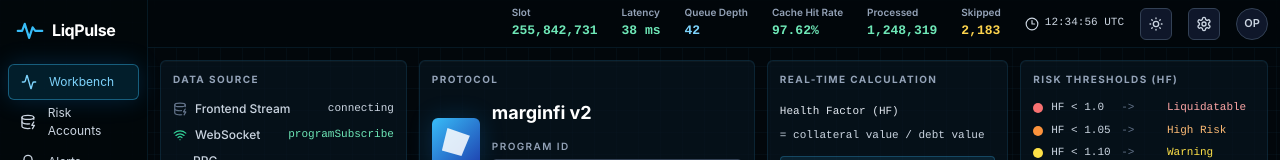
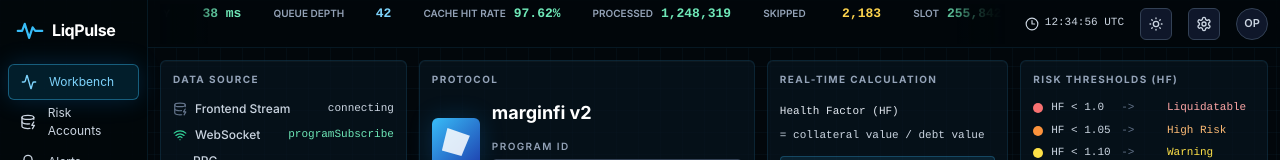
Before and after one commit to honey1129/LiqPulse, a React (Vite) app in the folder front/: page / in a window 1280 px wide. Shown: the top 160 px of the page. Built offline with nearby package versions, Linux system fonts and the light colour scheme; no server answers.

Commit message:
feat: implement marquee effect for stats display in TopBar component

```diff
--- a/front/src/components/TopBar.tsx
+++ b/front/src/components/TopBar.tsx
@@ -17,17 +17,36 @@
   neutral: "text-slate-900 dark:text-slate-200",
 };
 
+function StatStrip({ stats }: { stats: RadarStat[] }) {
+  return (
+    <div className="topbar-marquee-track flex w-max items-center">
+      {[0, 1].map((copy) => (
+        <div key={copy} className="flex items-center gap-8 pr-8">
+          {stats.map((item) => (
+            <div key={`${copy}-${item.label}`} className="grid min-w-[118px] grid-cols-[auto_1fr] items-baseline gap-2">
+              <div className="text-[10px] font-semibold uppercase text-slate-700 dark:text-slate-400">{item.label}</div>
+              <div className={`truncate text-right font-mono text-[13px] font-bold ${statTone[item.tone ?? "neutral"]}`}>
+                {item.value}
+              </div>
+            </div>
+          ))}
+        </div>
+      ))}
+    </div>
+  );
+}
+
 export function TopBar({ stats, theme, onToggleTheme, settingsActive, onOpenSettings }: TopBarProps) {
   return (
     <header className="flex h-12 items-center border-b border-slate-200/80 bg-white/85 px-3 backdrop-blur dark:border-sky-400/10 dark:bg-ink-950/80">
-      <div className="flex flex-1 items-center justify-end gap-6">
-        {stats.map((item) => (
-          <div key={item.label} className="min-w-fit">
-            <div className="text-[10px] font-semibold text-slate-700 dark:text-slate-400">{item.label}</div>
-            <div className={`font-mono text-[13px] font-bold ${statTone[item.tone ?? "neutral"]}`}>{item.value}</div>
-          </div>
-        ))}
-        <div className="flex items-center gap-4 text-slate-500 dark:text-slate-400">
+      <div className="flex min-w-0 flex-1 items-center gap-5">
+        <div className="topbar-marquee relative h-10 min-w-0 flex-1 overflow-hidden">
+          <div className="pointer-events-none absolute inset-y-0 left-0 z-10 w-12 bg-gradient-to-r from-white/95 to-transparent dark:from-ink-950/95" />
+          <div className="pointer-events-none absolute inset-y-0 right-0 z-10 w-12 bg-gradient-to-l from-white/95 to-transparent dark:from-ink-950/95" />
+          <StatStrip stats={stats} />
+        </div>
+
+        <div className="flex shrink-0 items-center gap-4 text-slate-500 dark:text-slate-400">
           <div className="flex items-center gap-1.5 font-mono text-[11px] text-slate-600 dark:text-slate-300">
             <Clock3 className="h-3.5 w-3.5" />
             12:34:56 UTC
--- a/front/src/index.css
+++ b/front/src/index.css
@@ -81,3 +81,31 @@
     linear-gradient(rgba(64, 191, 255, 0.035) 1px, transparent 1px),
     linear-gradient(90deg, rgba(64, 191, 255, 0.035) 1px, transparent 1px);
 }
+
+.topbar-marquee {
+  mask-image: linear-gradient(90deg, transparent, #000 8%, #000 92%, transparent);
+}
+
+.topbar-marquee-track {
+  animation: topbar-marquee-left 28s linear infinite;
+}
+
+.topbar-marquee:hover .topbar-marquee-track {
+  animation-play-state: paused;
+}
+
+@keyframes topbar-marquee-left {
+  from {
+    transform: translateX(0);
+  }
+
+  to {
+    transform: translateX(-50%);
+  }
+}
+
+@media (prefers-reduced-motion: reduce) {
+  .topbar-marquee-track {
+    animation: none;
+  }
+}
```
